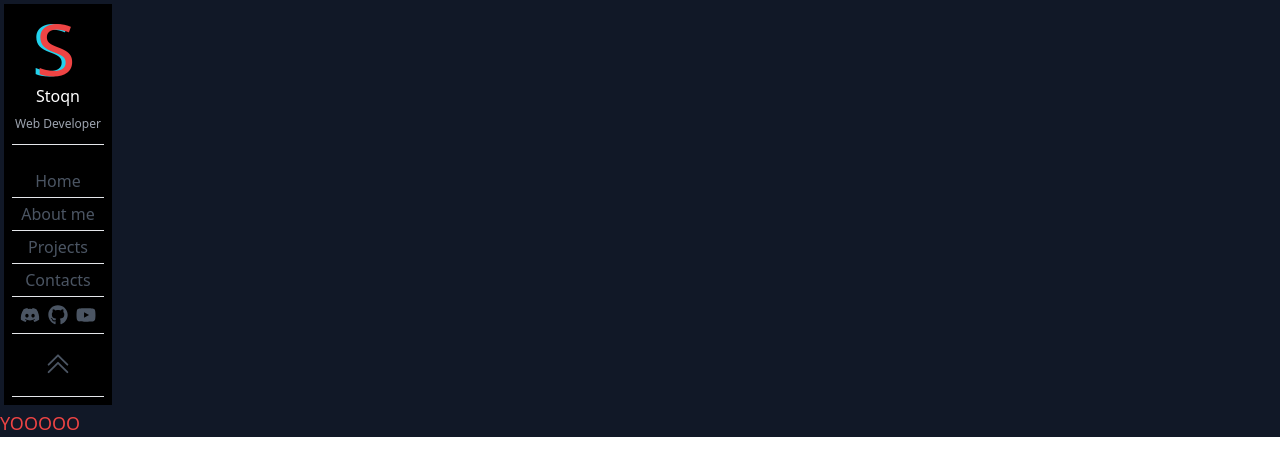
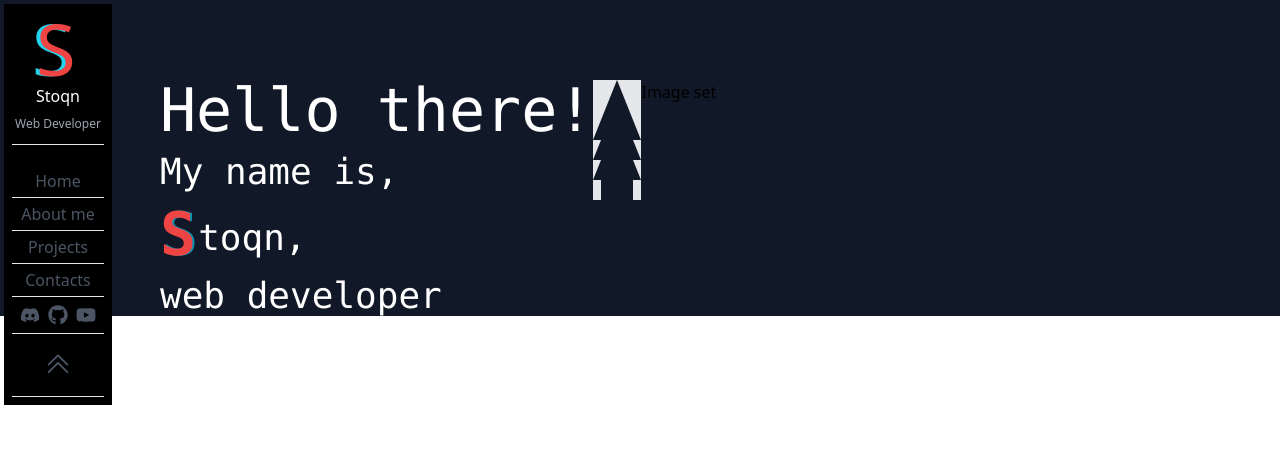
Before and after one commit to enermax5555/Portfolio, a React (Create React App) app in the folder portfolio/: page / in a window 1280 px wide. Shown: the top 476 px of the page. Built offline with nearby package versions, Linux system fonts and the light colour scheme.

Commit message:
new update on navigation bar

```diff
--- a/portfolio/src/App.js
+++ b/portfolio/src/App.js
@@ -1,11 +1,16 @@
 import React from "react";
 import NavBar from "./Components/NavBar";
-
+import Home from "./Components/Home"
 function App() {
   return (
-  <main className="bg-gray-900">
+    <main className=''>
+
+  <div className="bg-gray-900">
       <NavBar/>
-        <p className="text-red-500 text-lg"> YOOOOO </p>
+      <Home/>
+
+
+  </div>
   </main>
   );
 }
--- /dev/null
+++ b/portfolio/src/Components/Home.js
@@ -0,0 +1,27 @@
+import React from "react"
+import ImageHome from "./ImageHome"
+
+export default function Home() {
+    return(
+        <main className="flex pl-40 pt-20">
+
+            <div className='space-y-3 text-white font-mono'>
+               <p className='text-6xl'>Hello there!</p>
+                <p className='text-4xl'>My name is, </p>
+                <div className='flex'>
+                <p className='absolute text-6xl text-red-500 font-bold'>S</p>
+                <p className='text-6xl text-cyan-600 pl-0.5 font-bold'>S</p>
+                <div className='pt-3.5'>
+                <p className='text-4xl text-right text-end'>toqn,</p>
+                </div>
+                </div>
+                <p className='text-4xl'>web developer</p>
+                </div>
+
+            <div className=''>
+            <ImageHome/>
+            </div>
+
+        </main>
+    )
+}
--- /dev/null
+++ b/portfolio/src/Components/ImageHome.js
@@ -0,0 +1,25 @@
+
+
+export default function ImageHome() {
+    return(
+        <main className='flex'>
+            <header className=''>
+            <div className='border-x-8 border-y-transparent border-b-[20px] border-b-transparent'>
+            <div className='border-x-8 border-y-transparent border-b-[20px] border-b-transparent'>
+            <div className='border-x-8 border-y-transparent border-b-[20px] border-b-transparent'>
+            </div>
+            </div>
+            </div>
+            <div className='border-x-8 border-y-transparent border-b-[20px] border-b-transparent'>
+            </div>
+            <div className='border-x-8 border-y-transparent border-b-[20px] border-b-transparent'>
+            </div>
+            <div className='border-x-8 border-y-transparent border-b-[0px] border-b-transparent'>
+            <div className='border-x-2 border-x-transparent border-b-[20px] border-b-transparent'>
+            </div>
+            </div>
+            </header>
+        <p>Image set</p>
+        </main>
+    )
+}
--- a/portfolio/src/Components/NavBar.js
+++ b/portfolio/src/Components/NavBar.js
@@ -7,7 +7,7 @@ export default function NavBar() {
     const [arrow, setArrow] = useState(true);
     return(
 
-        <main className='flex text-white cursor-default'>
+        <main className='absolute text-white cursor-default'>
 <header className="flex space-x-10 p-1">
     <div className='bg-black p-2 select-none'>
         <div className='absolute pl-6 text-red-500 text-7xl '>S</div>
```
